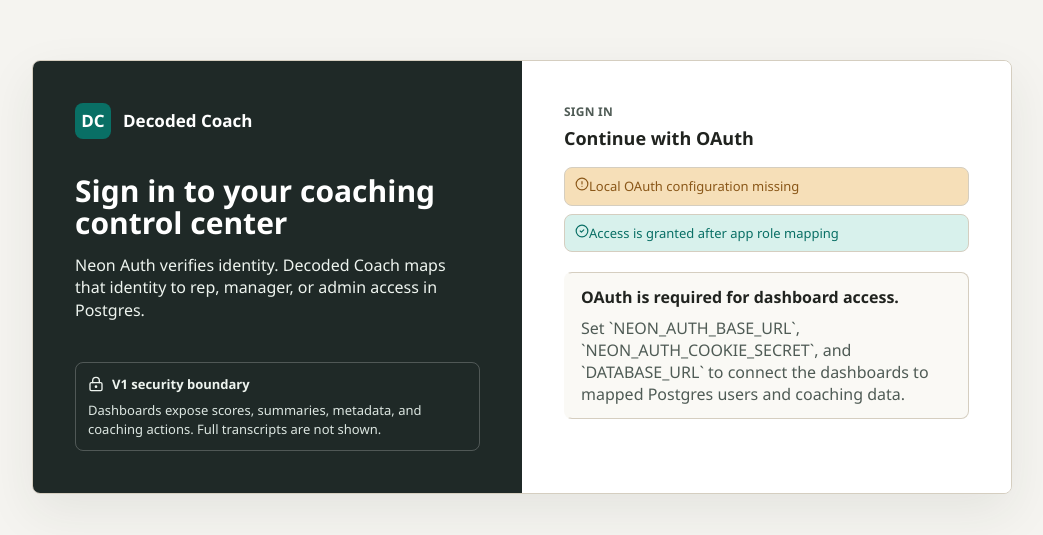
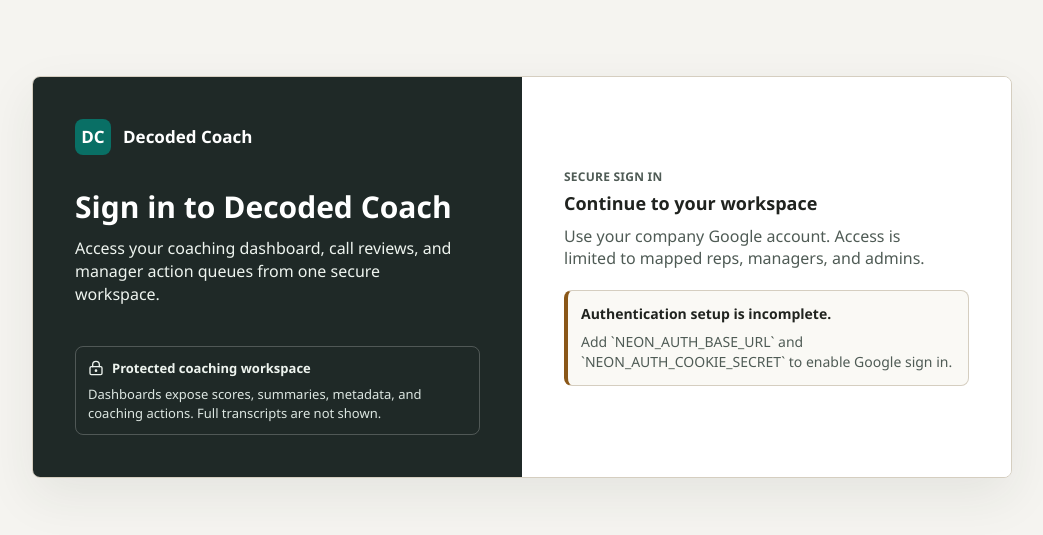
Before and after one commit to alec741/salescoach, a Next.js app: page /login in a window 1280 px wide. Shown: the part 123-658 px from the top of the page, without its empty margins (118-1161 px from the left). Built offline with nearby package versions, Linux system fonts and the light colour scheme.

Commit message:
Document OpenRouter setup and polish login

```diff
--- a/scripts/preflight.mjs
+++ b/scripts/preflight.mjs
@@ -5,13 +5,12 @@
   "DATABASE_URL",
   "NEON_AUTH_BASE_URL",
   "NEON_AUTH_COOKIE_SECRET",
-  "OPENAI_API_KEY",
-  "OPENAI_MODEL",
   "SLACK_MANAGER_CHANNEL_ID"
 ];
 
 const requiredAnyForProduction = [
-  ["SLACK_BOT_TOKEN", "SLACK_ACCESS_TOKEN"]
+  ["SLACK_BOT_TOKEN", "SLACK_ACCESS_TOKEN"],
+  ["OPENROUTER_API_KEY", "OPENAI_API_KEY"]
 ];
 
 const routes = ["/manager", "/rep", "/rep/calls", "/rep/summaries", "/manager/reports", "/settings/users"];
--- a/src/app/globals.css
+++ b/src/app/globals.css
@@ -799,6 +799,8 @@
 .login-auth {
   padding: 42px;
   background: var(--surface);
+  display: grid;
+  align-content: center;
 }
 
 .call-detail {
@@ -1612,6 +1614,7 @@
 .login-support {
   margin-top: 14px;
   color: #eef4ef;
+  max-width: 390px;
 }
 
 .login-boundary {
@@ -1632,6 +1635,42 @@
 .login-boundary p {
   margin-top: 8px;
   color: #dce6e1;
+}
+
+.login-auth-copy {
+  margin-top: 10px;
+  max-width: 390px;
+}
+
+.login-access-note,
+.setup-notice {
+  border: 1px solid var(--line);
+  border-radius: 8px;
+  background: var(--surface-2);
+  color: var(--muted);
+  font-size: 14px;
+}
+
+.login-access-note {
+  display: flex;
+  align-items: flex-start;
+  gap: 9px;
+  padding: 11px 12px;
+}
+
+.login-access-note svg {
+  flex: 0 0 auto;
+  color: var(--teal);
+  margin-top: 1px;
+}
+
+.setup-notice {
+  padding: 13px;
+  border-left: 4px solid var(--amber);
+}
+
+.setup-notice strong {
+  color: var(--ink);
 }
 
 .auth-state-list {
--- a/src/app/login/page.tsx
+++ b/src/app/login/page.tsx
@@ -1,10 +1,12 @@
-import { AlertCircle, CheckCircle2, LockKeyhole } from "lucide-react";
+import { LockKeyhole, ShieldCheck } from "lucide-react";
 import { isNeonAuthConfigured } from "@/lib/auth/server";
 import { LoginActions } from "@/components/login-actions";
 
 export const dynamic = "force-dynamic";
 
 export default function LoginPage() {
+  const showSetupNotice = !isNeonAuthConfigured;
+
   return (
     <main className="login-shell">
       <section className="card login-card">
@@ -14,40 +16,35 @@
               <span className="brand-mark">DC</span>
               <span>Decoded Coach</span>
             </div>
-            <h1 style={{ marginTop: 36 }}>Sign in to your coaching control center</h1>
+            <h1 style={{ marginTop: 36 }}>Sign in to Decoded Coach</h1>
             <p className="login-support">
-              Neon Auth verifies identity. Decoded Coach maps that identity to rep, manager, or admin access in Postgres.
+              Access your coaching dashboard, call reviews, and manager action queues from one secure workspace.
             </p>
           </div>
           <div className="login-boundary">
-            <span><LockKeyhole size={16} /> V1 security boundary</span>
+            <span><LockKeyhole size={16} /> Protected coaching workspace</span>
             <p>Dashboards expose scores, summaries, metadata, and coaching actions. Full transcripts are not shown.</p>
           </div>
         </div>
         <div className="login-auth">
-          <div className="eyebrow">Sign in</div>
-          <h2 style={{ marginTop: 8 }}>Continue with OAuth</h2>
-          <div className="auth-state-list">
-            <span className={isNeonAuthConfigured ? "check-item" : "check-item warn"}>
-              {isNeonAuthConfigured ? <CheckCircle2 size={14} /> : <AlertCircle size={14} />}
-              {isNeonAuthConfigured ? "Neon Auth configured" : "Local OAuth configuration missing"}
-            </span>
-            <span className="check-item">
-              <CheckCircle2 size={14} />
-              Access is granted after app role mapping
-            </span>
-          </div>
+          <div className="eyebrow">Secure sign in</div>
+          <h2 style={{ marginTop: 8 }}>Continue to your workspace</h2>
+          <p className="muted login-auth-copy">
+            Use your company Google account. Access is limited to mapped reps, managers, and admins.
+          </p>
           {isNeonAuthConfigured ? (
             <div style={{ marginTop: 20, display: "grid", gap: 14 }}>
               <LoginActions />
-              <p className="muted">Google OAuth must be enabled in the Neon Auth console. Unmapped users land on access pending.</p>
+              <div className="login-access-note">
+                <ShieldCheck size={16} />
+                <span>Unmapped users are held on access pending until an admin assigns a role.</span>
+              </div>
             </div>
           ) : (
-            <div className="action-item" style={{ marginTop: 20 }}>
-              <strong>OAuth is required for dashboard access.</strong>
+            <div className="setup-notice" style={{ marginTop: 20 }} role={showSetupNotice ? "status" : undefined}>
+              <strong>Authentication setup is incomplete.</strong>
               <p className="muted" style={{ marginTop: 8 }}>
-                Set `NEON_AUTH_BASE_URL`, `NEON_AUTH_COOKIE_SECRET`, and `DATABASE_URL` to connect the dashboards to mapped
-                Postgres users and coaching data.
+                Add `NEON_AUTH_BASE_URL` and `NEON_AUTH_COOKIE_SECRET` to enable Google sign in.
               </p>
             </div>
           )}
```
Also changed, not shown: 2 other files (tests, documents, lock files or other folders).
